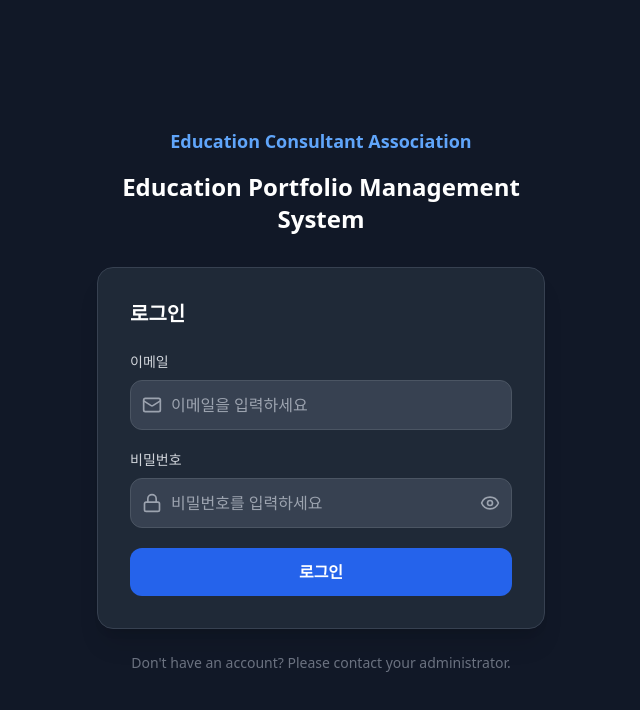
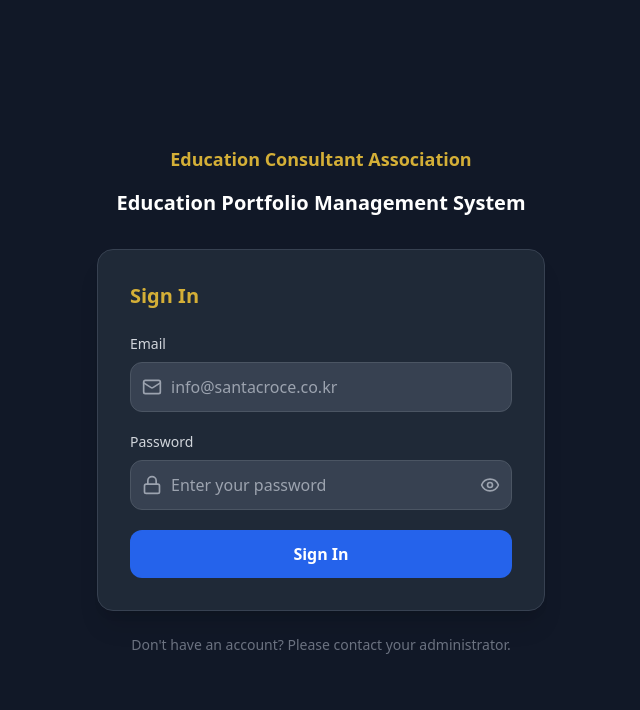
Before and after one commit to tpimorgan-wq/edu-portfolio, a Next.js app: page /login in a window 1280 px wide. Shown: the top 710 px of the page, without its empty margins (319-959 px from the left). Built offline with nearby package versions, Linux system fonts and the light colour scheme.

Commit message:
update login page styling and English labels

```diff
--- a/src/app/login/page.tsx
+++ b/src/app/login/page.tsx
@@ -22,7 +22,7 @@ export default function LoginPage() {
     const { userId, token, error: signInError } = await signInWithPassword(email, password)
 
     if (signInError || !userId) {
-      setError(`로그인 실패: ${signInError}`)
+      setError(`Sign in failed: ${signInError}`)
       setLoading(false)
       return
     }
@@ -72,23 +72,23 @@ export default function LoginPage() {
     <div className="min-h-screen bg-gray-900 flex items-center justify-center px-4">
       <div className="w-full max-w-md">
         <div className="text-center mb-8">
-          <h2 className="text-lg font-semibold text-blue-400 mb-4">Education Consultant Association</h2>
-          <h1 className="text-2xl font-bold text-white">Education Portfolio Management System</h1>
+          <h2 className="text-lg font-semibold text-[#D4AF37] mb-4">Education Consultant Association</h2>
+          <h1 className="text-xl font-bold text-white whitespace-nowrap">Education Portfolio Management System</h1>
         </div>
 
         <div className="bg-gray-800 rounded-2xl p-8 shadow-xl border border-gray-700">
-          <h2 className="text-xl font-semibold text-white mb-6">로그인</h2>
+          <h2 className="text-xl font-semibold text-[#D4AF37] mb-6">Sign In</h2>
 
           <form onSubmit={handleLogin} className="space-y-5">
             <div>
-              <label className="block text-sm font-medium text-gray-300 mb-2">이메일</label>
+              <label className="block text-sm font-medium text-gray-300 mb-2">Email</label>
               <div className="relative">
                 <Mail className="absolute left-3 top-1/2 -translate-y-1/2 w-5 h-5 text-gray-400" />
                 <input
                   type="email"
                   value={email}
                   onChange={(e) => setEmail(e.target.value)}
-                  placeholder="이메일을 입력하세요"
+                  placeholder="info@santacroce.co.kr"
                   required
                   className="w-full pl-10 pr-4 py-3 bg-gray-700 border border-gray-600 rounded-xl text-white placeholder-gray-400 focus:outline-none focus:ring-2 focus:ring-blue-500 focus:border-transparent transition"
                 />
@@ -96,14 +96,14 @@ export default function LoginPage() {
             </div>
 
             <div>
-              <label className="block text-sm font-medium text-gray-300 mb-2">비밀번호</label>
+              <label className="block text-sm font-medium text-gray-300 mb-2">Password</label>
               <div className="relative">
                 <Lock className="absolute left-3 top-1/2 -translate-y-1/2 w-5 h-5 text-gray-400" />
                 <input
                   type={showPassword ? 'text' : 'password'}
                   value={password}
                   onChange={(e) => setPassword(e.target.value)}
-                  placeholder="비밀번호를 입력하세요"
+                  placeholder="Enter your password"
                   required
                   className="w-full pl-10 pr-12 py-3 bg-gray-700 border border-gray-600 rounded-xl text-white placeholder-gray-400 focus:outline-none focus:ring-2 focus:ring-blue-500 focus:border-transparent transition"
                 />
@@ -134,9 +134,9 @@ export default function LoginPage() {
                     <circle className="opacity-25" cx="12" cy="12" r="10" stroke="currentColor" strokeWidth="4" />
                     <path className="opacity-75" fill="currentColor" d="M4 12a8 8 0 018-8V0C5.373 0 0 5.373 0 12h4z" />
                   </svg>
-                  로그인 중...
+                  Signing in...
                 </span>
-              ) : '로그인'}
+              ) : 'Sign In'}
             </button>
           </form>
         </div>
```
